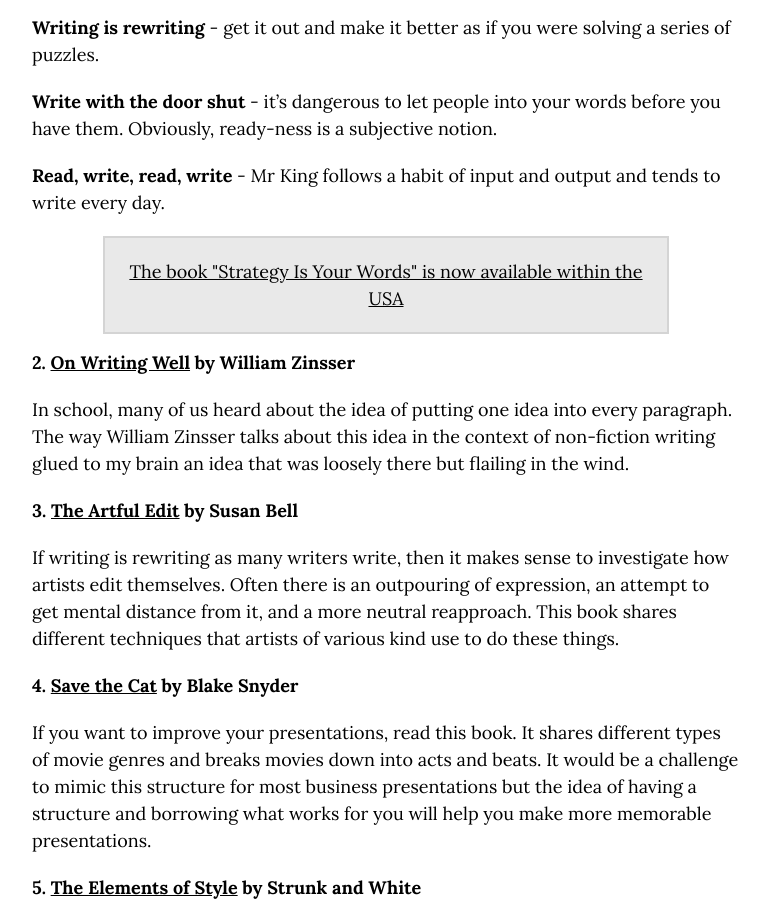
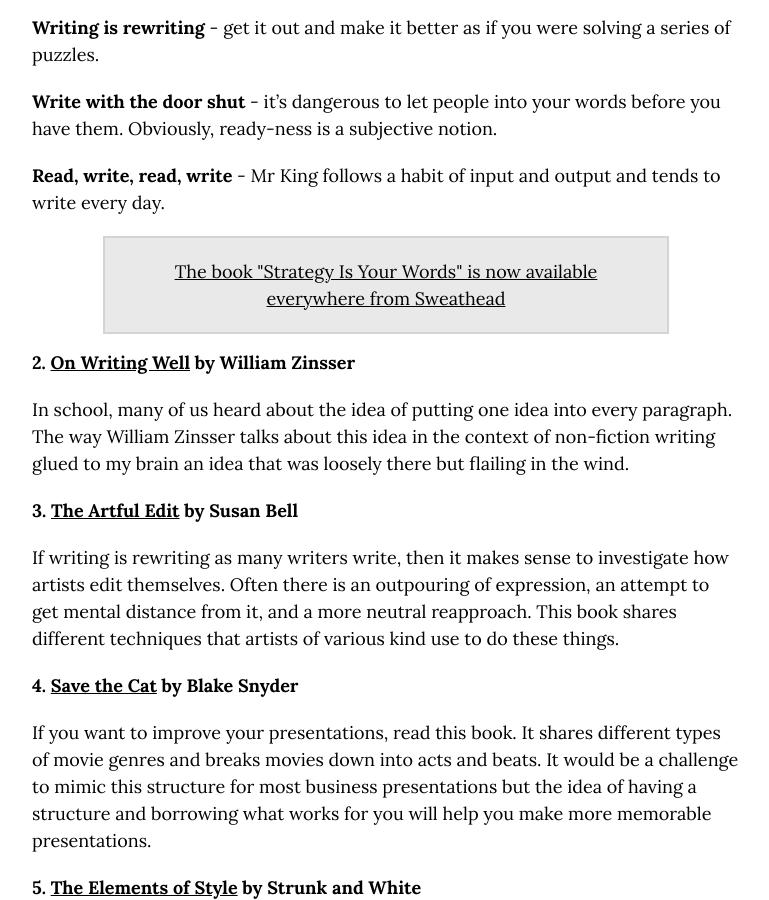
Before and after one commit to markhpollard/markhpollard.github.io, a Jekyll site: the page built from _resources/test-2.md, in a window 1280 px wide and 900 px high, scrolled down 1438 px. Shown: the whole window, without its empty margins (254-1023 px from the left). Built offline with Jekyll 4.4.1, drawn with Linux system fonts in a browser that asks for light colours; nearby versions of some CDN libraries.

Commit message:
Updated Config

```diff
--- a/_config.yml
+++ b/_config.yml
@@ -43,8 +43,8 @@
 description: Strategy is Your Words
 google_analytics: UA-6991341-1
 repository: markhpollard/markhpollard.github.io
-promotext: The book "Strategy Is Your Words" is now available within the USA
-promolink: http://shop.sweathead.co
+promotext: The book "Strategy Is Your Words" is now available everywhere from Sweathead
+promolink: http://www.sweathead.com
 url:
 baseurl:
 highlighter: rouge
```
